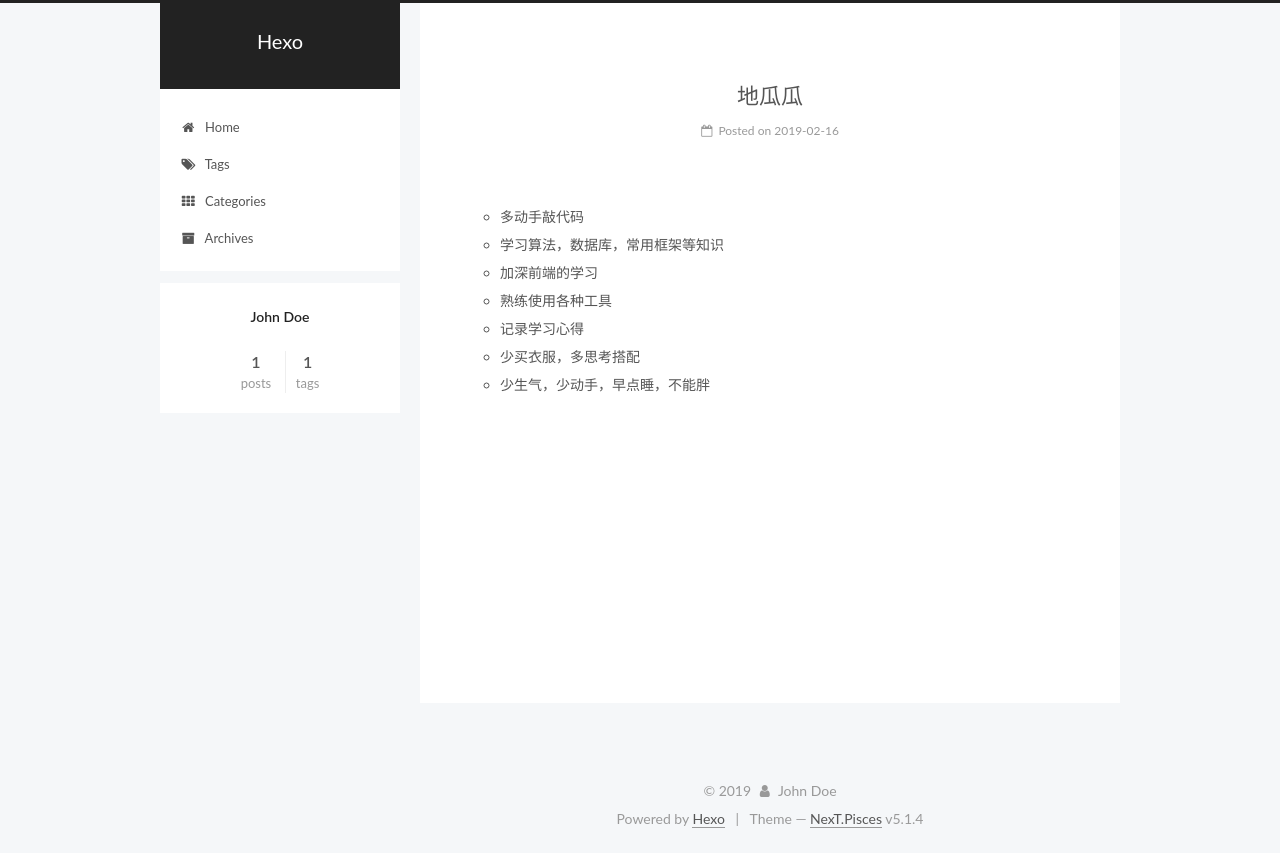
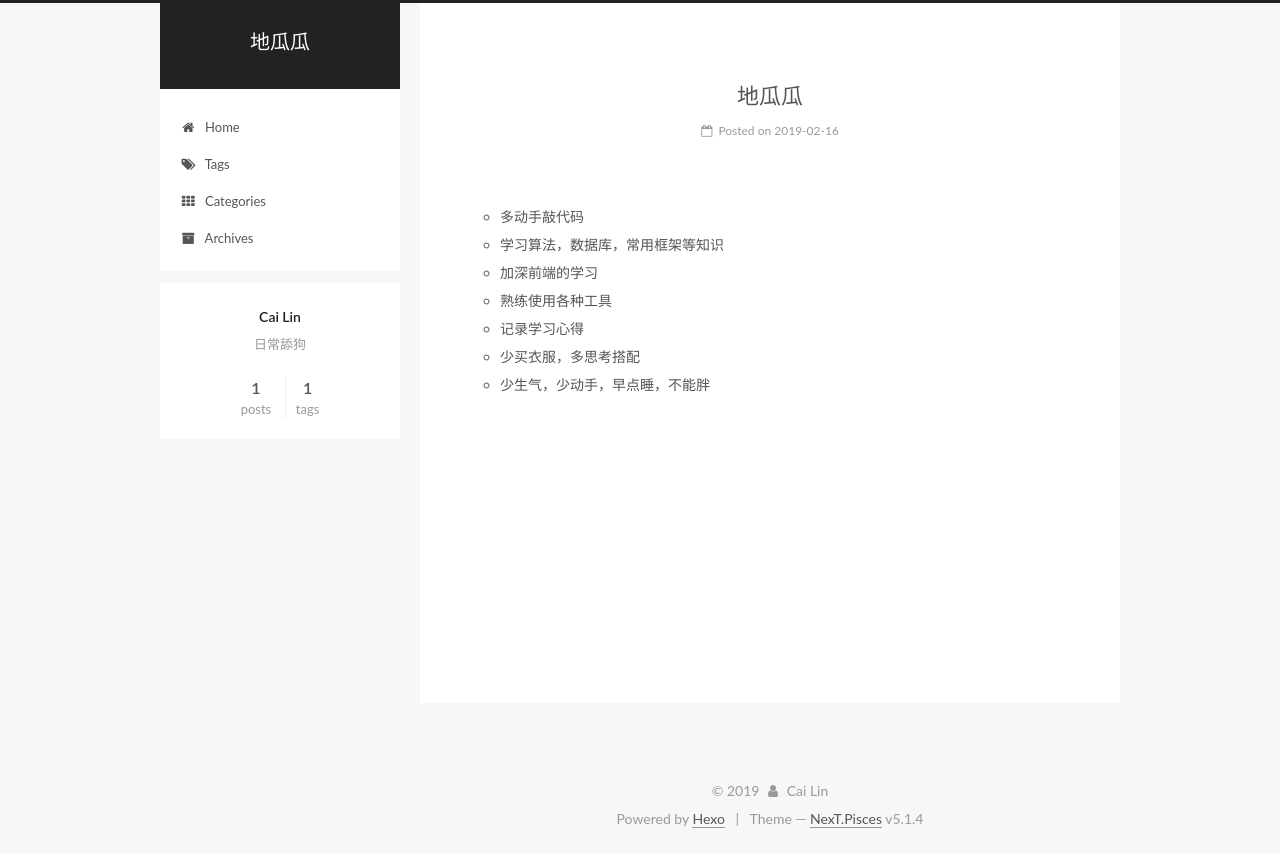
Before and after one commit to cailingit/cailingit.github.io, a plain HTML site: page index.html in a window 1280 px wide. Drawn offline with Linux system fonts and the light colour scheme.

Commit message:
Site updated: 2019-02-16 17:46:41

```diff
--- a/css/main.css
+++ b/css/main.css
@@ -1823,7 +1823,7 @@ pre .javascript .function {
   width: 4px;
   height: 4px;
   border-radius: 50%;
-  background: #32f;
+  background: #ff2d25;
 }
 .links-of-blogroll {
   font-size: 13px;
--- a/index.html
+++ b/index.html
@@ -79,13 +79,16 @@
 
 
 
+<meta name="description" content="日常舔狗">
 <meta property="og:type" content="website">
-<meta property="og:title" content="Hexo">
+<meta property="og:title" content="地瓜瓜">
 <meta property="og:url" content="http://yoursite.com/index.html">
-<meta property="og:site_name" content="Hexo">
+<meta property="og:site_name" content="地瓜瓜">
+<meta property="og:description" content="日常舔狗">
 <meta property="og:locale" content="default">
 <meta name="twitter:card" content="summary">
-<meta name="twitter:title" content="Hexo">
+<meta name="twitter:title" content="地瓜瓜">
+<meta name="twitter:description" content="日常舔狗">
 
 
 
@@ -121,7 +124,7 @@
 
 
 
-  <title>Hexo</title>
+  <title>地瓜瓜</title>
 
 
 
@@ -152,7 +155,7 @@
     <div class="custom-logo-site-title">
       <a href="/" class="brand" rel="start">
         <span class="logo-line-before"><i></i></span>
-        <span class="site-title">Hexo</span>
+        <span class="site-title">地瓜瓜</span>
         <span class="logo-line-after"><i></i></span>
       </a>
     </div>
@@ -252,13 +255,13 @@
     <link itemprop="mainEntityOfPage" href="http://yoursite.com/2019/02/16/地瓜瓜/">
 
     <span hidden itemprop="author" itemscope itemtype="http://schema.org/Person">
-      <meta itemprop="name" content="John Doe">
+      <meta itemprop="name" content="Cai Lin">
       <meta itemprop="description" content>
       <meta itemprop="image" content="/images/avatar.gif">
     </span>
 
     <span hidden itemprop="publisher" itemscope itemtype="http://schema.org/Organization">
-      <meta itemprop="name" content="Hexo">
+      <meta itemprop="name" content="地瓜瓜">
     </span>
 
 
@@ -399,8 +402,8 @@
         <div class="site-overview">
           <div class="site-author motion-element" itemprop="author" itemscope itemtype="http://schema.org/Person">
 
-              <p class="site-author-name" itemprop="name">John Doe</p>
-              <p class="site-description motion-element" itemprop="description"></p>
+              <p class="site-author-name" itemprop="name">Cai Lin</p>
+              <p class="site-description motion-element" itemprop="description">日常舔狗</p>
           </div>
 
           <nav class="site-state motion-element">
@@ -464,7 +467,7 @@
   <span class="with-love">
     <i class="fa fa-user"></i>
   </span>
-  <span class="author" itemprop="copyrightHolder">John Doe</span>
+  <span class="author" itemprop="copyrightHolder">Cai Lin</span>
 
 
 </div>
```
Also changed, not shown: 2019/02/16/地瓜瓜/index.html (+8 -8 lines), archives/2019/02/index.html (+11 -8 lines), archives/2019/index.html (+11 -8 lines), archives/index.html (+11 -8 lines), tags/index.html (+9 -6 lines), tags/个人/index.html (+11 -8 lines).
